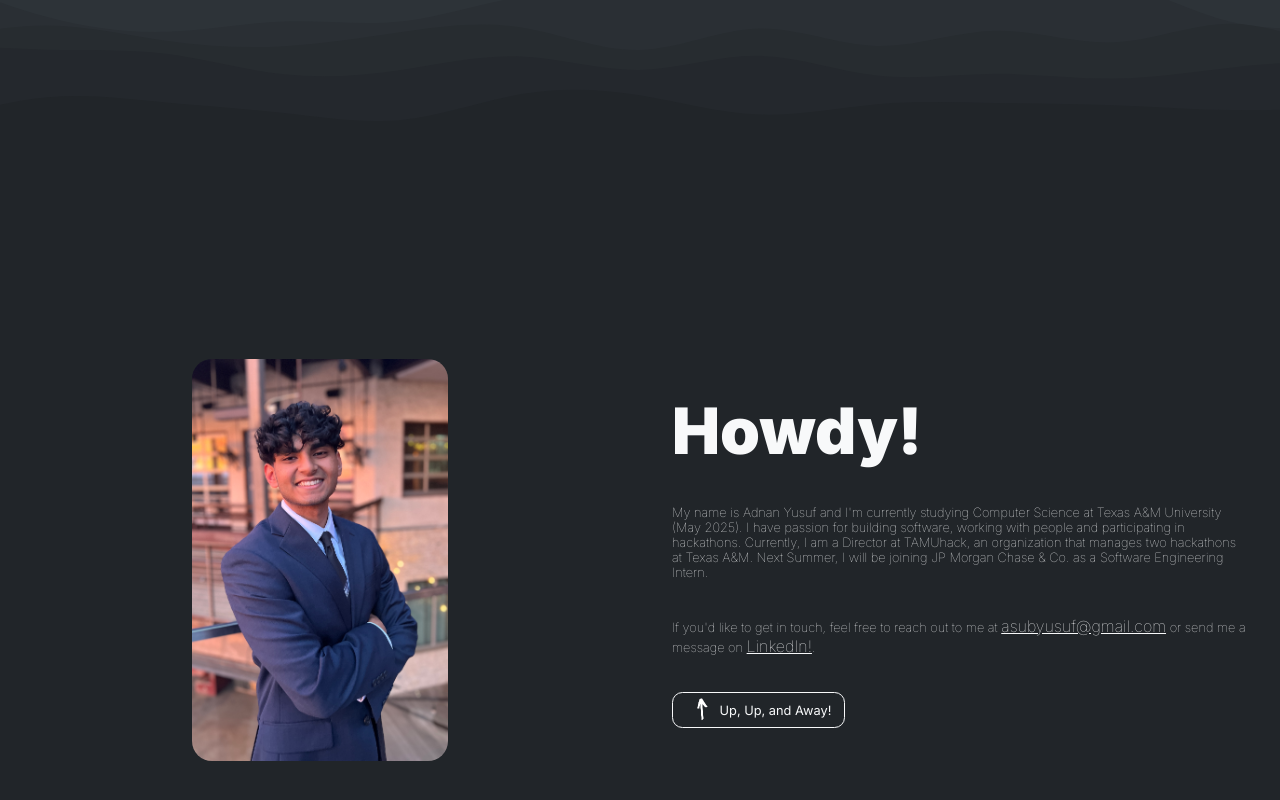
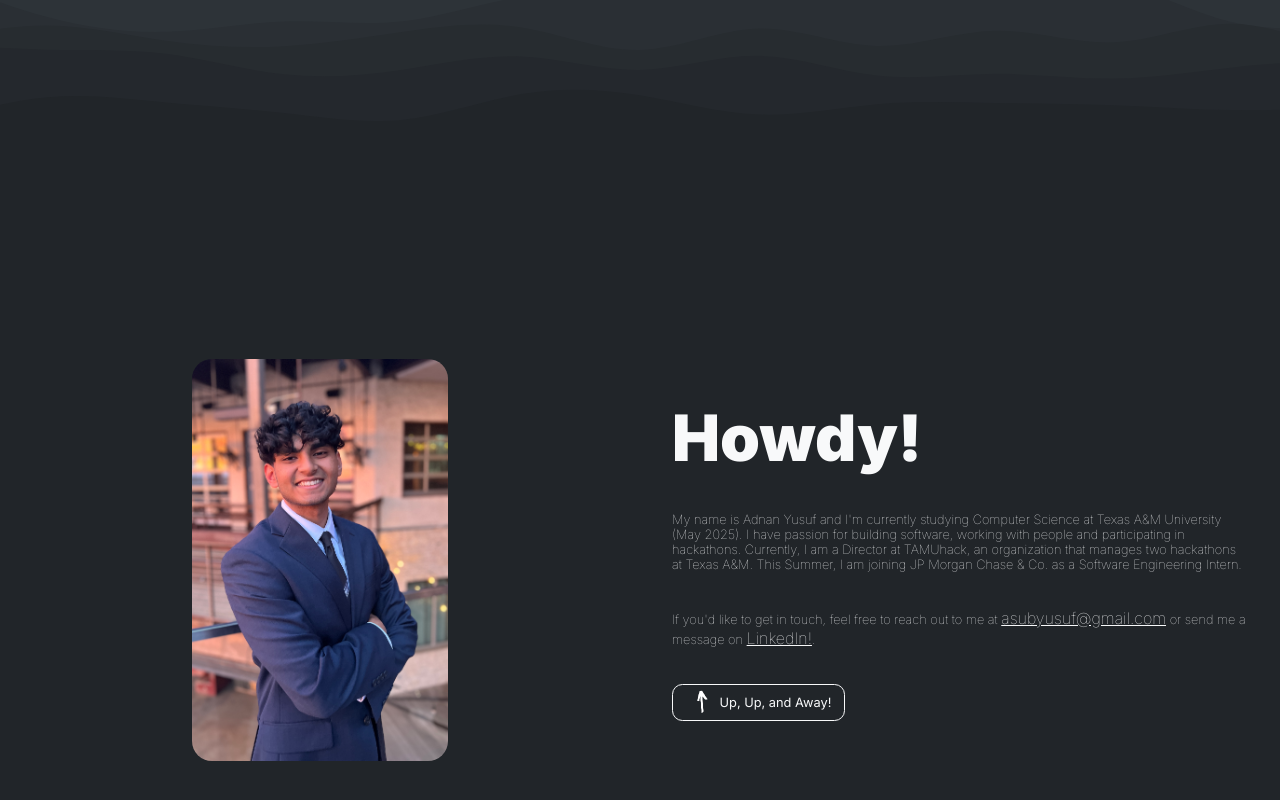
Before and after one commit to adnanysf/personal-website, a Next.js app: page / in a window 1280 px wide. Shown: the part 640-1440 px from the top of the page. Built offline with nearby package versions, Linux system fonts and the light colour scheme.

Commit message:
changed bio text

```diff
--- a/src/app/page.tsx
+++ b/src/app/page.tsx
@@ -125,7 +125,7 @@ export default function Page() {
               and participating in hackathons.
 
                Currently, I am a Director at TAMUhack, an organization that manages two hackathons at Texas A&M.
-               Next Summer, I will be joining JP Morgan Chase & Co. as a Software Engineering Intern. </div>
+               This Summer, I am joining JP Morgan Chase & Co. as a Software Engineering Intern. </div>
                <div className={styles.aboutmecontact}>
               If you'd like to get in touch, feel free to reach out to me at <a href="mailto:asubyusuf@gmail.com">asubyusuf@gmail.com</a> or send me a message on <a  href='https://www.linkedin.com/in/adnyusuf/' target='_' >LinkedIn!</a>.
               </div>
```
